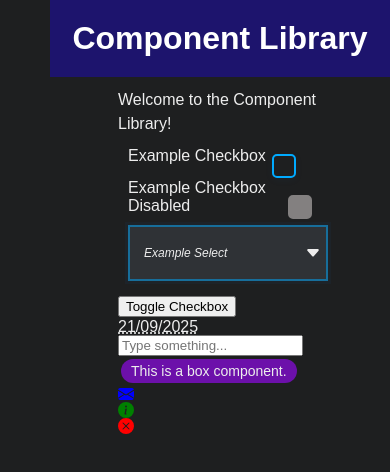
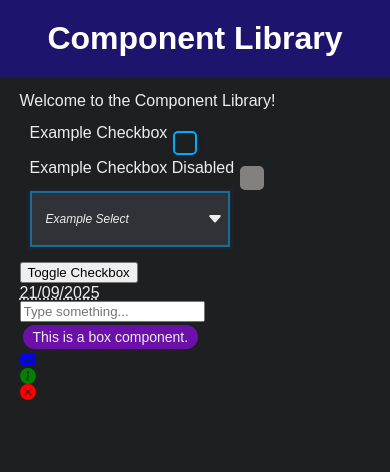
Before and after one commit to Azarta2Zygoto/useful-components, a Next.js app: page / in a window 390 px wide. Shown: the top 472 px of the page. Built offline with nearby package versions, Linux system fonts and the light colour scheme.

Commit message:
basic correction

```diff
--- a/src/app/globals.css
+++ b/src/app/globals.css
@@ -71,6 +71,14 @@ main{
     overflow: auto;
 }
 
+
+
+@media (max-width: 600px) {
+    main {
+        padding: 2% 5% 0 5%;
+        width: 90%;
+    }
+}
 
 
 :root{
--- a/src/component/toolbar/toolbar.css
+++ b/src/component/toolbar/toolbar.css
@@ -165,6 +165,8 @@
 }
 @media (max-width: 600px) {
     .toolbar {
+        max-width:0;
+        min-width:0;
         opacity: 0;
         visibility: hidden;
         transform: translateX(-100%); /* Move off-screen */
```
